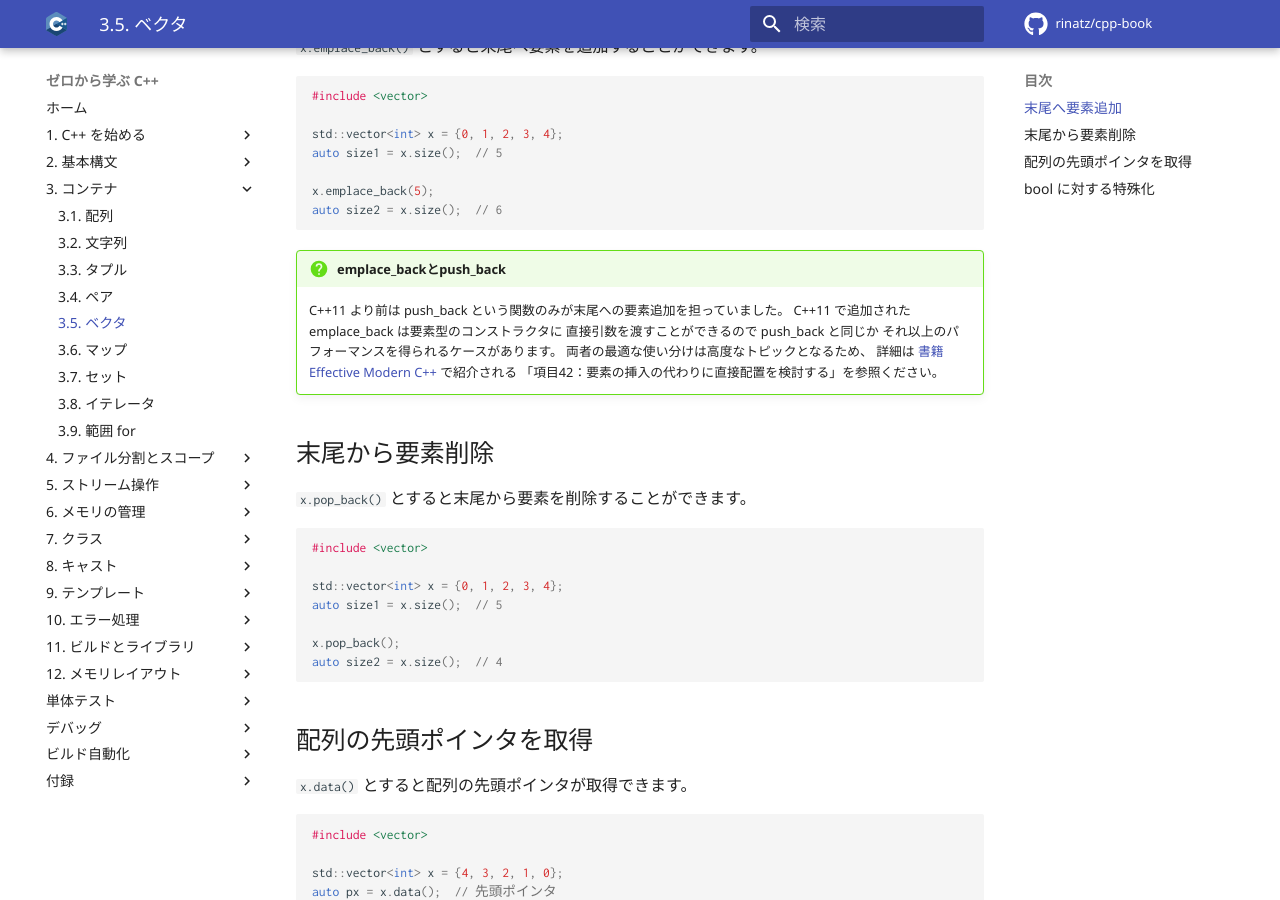
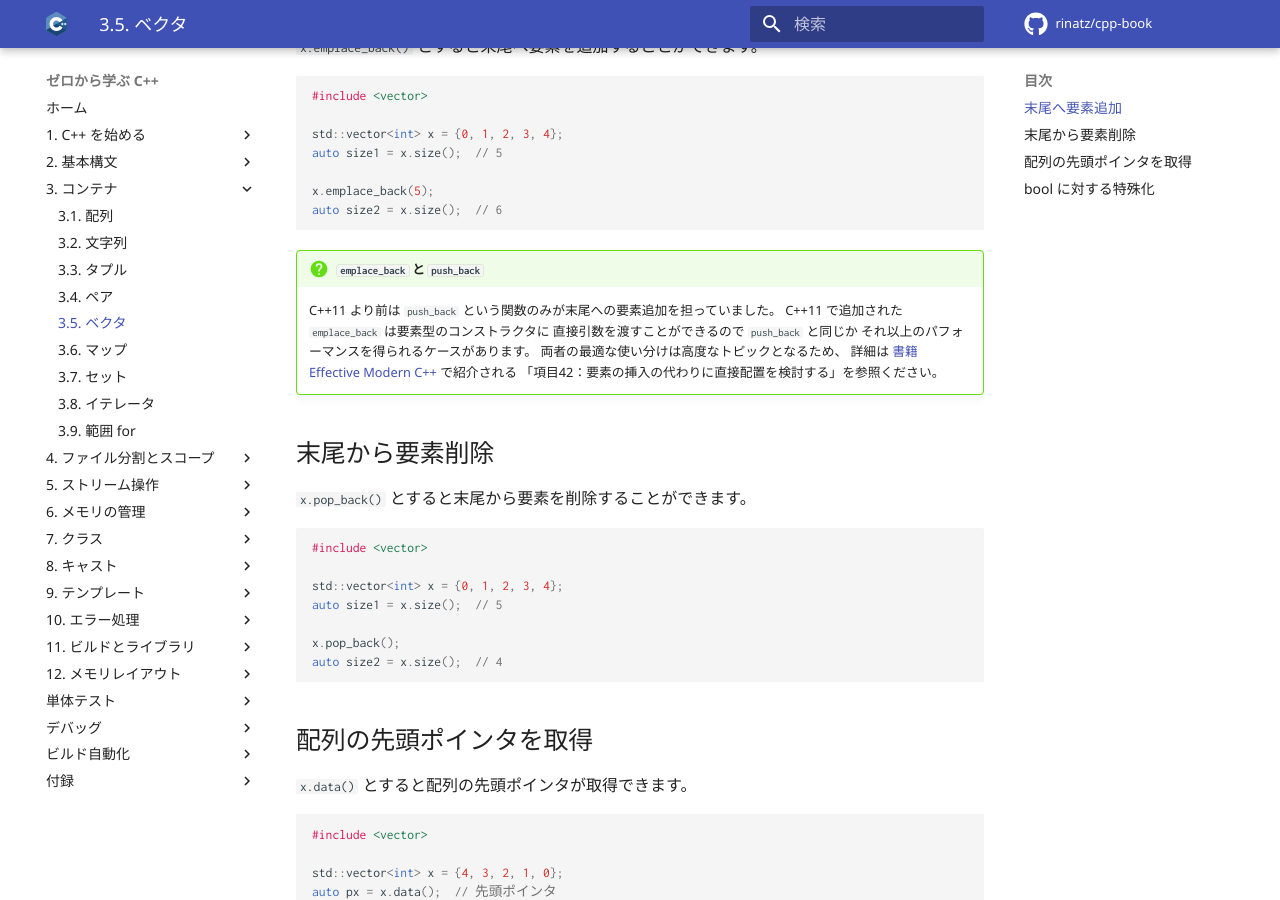
Before and after one commit to rinatz/cpp-book, an MkDocs documentation site: the page built from docs/ch03-05-vectors.md, in a window 1280 px wide and 900 px high, scrolled down 577 px. Built offline with MkDocs 1.6.1 and Material for MkDocs 9.7.7, drawn with Linux system fonts in a browser that asks for light colours; comment, search, counter and statistics services are not loaded.

Commit message:
Use inline code

````diff
--- a/docs/ch03-05-vectors.md
+++ b/docs/ch03-05-vectors.md
@@ -36,10 +36,10 @@ x.emplace_back(5);
 auto size2 = x.size();  // 6
 ```
 
-!!! question "emplace_backとpush_back"
-    C++11 より前は push_back という関数のみが末尾への要素追加を担っていました。
-    C++11 で追加された emplace_back は要素型のコンストラクタに
-    直接引数を渡すことができるので push_back と同じか
+!!! question "`emplace_back` と `push_back`"
+    C++11 より前は `push_back` という関数のみが末尾への要素追加を担っていました。
+    C++11 で追加された `emplace_back` は要素型のコンストラクタに
+    直接引数を渡すことができるので `push_back` と同じか
     それ以上のパフォーマンスを得られるケースがあります。
     両者の最適な使い分けは高度なトピックとなるため、
     詳細は [書籍 Effective Modern C++](https://www.oreilly.co.jp/books/9784873117362/) で紹介される
````
